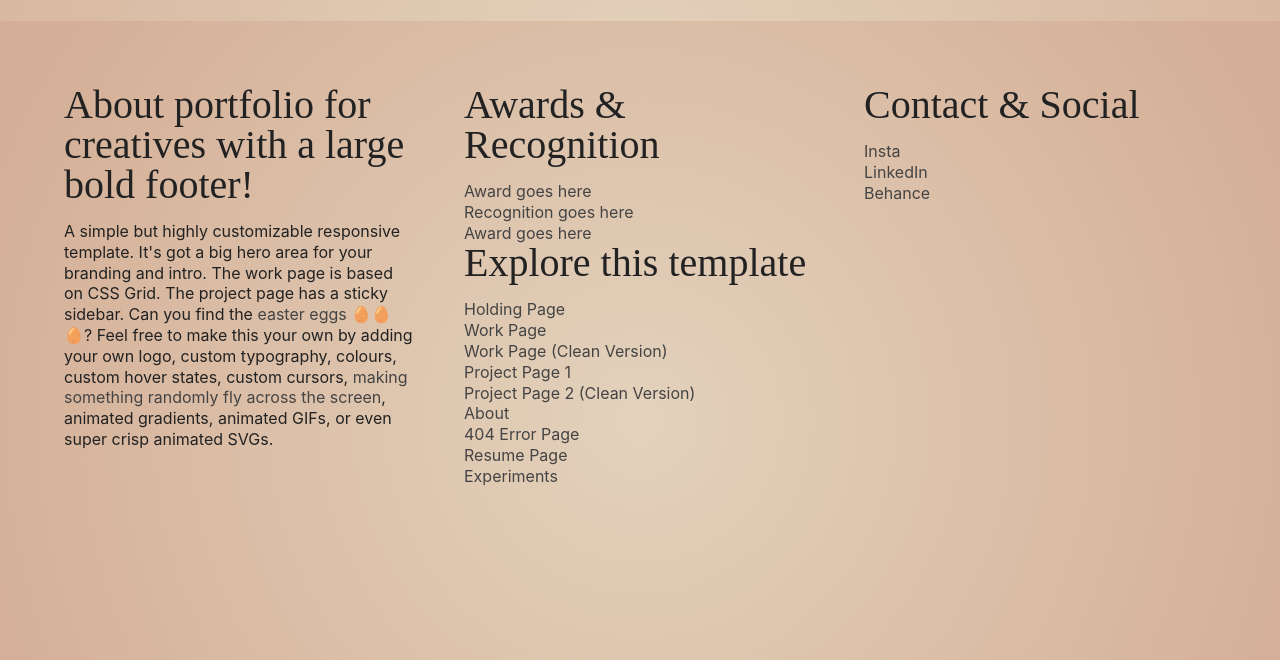
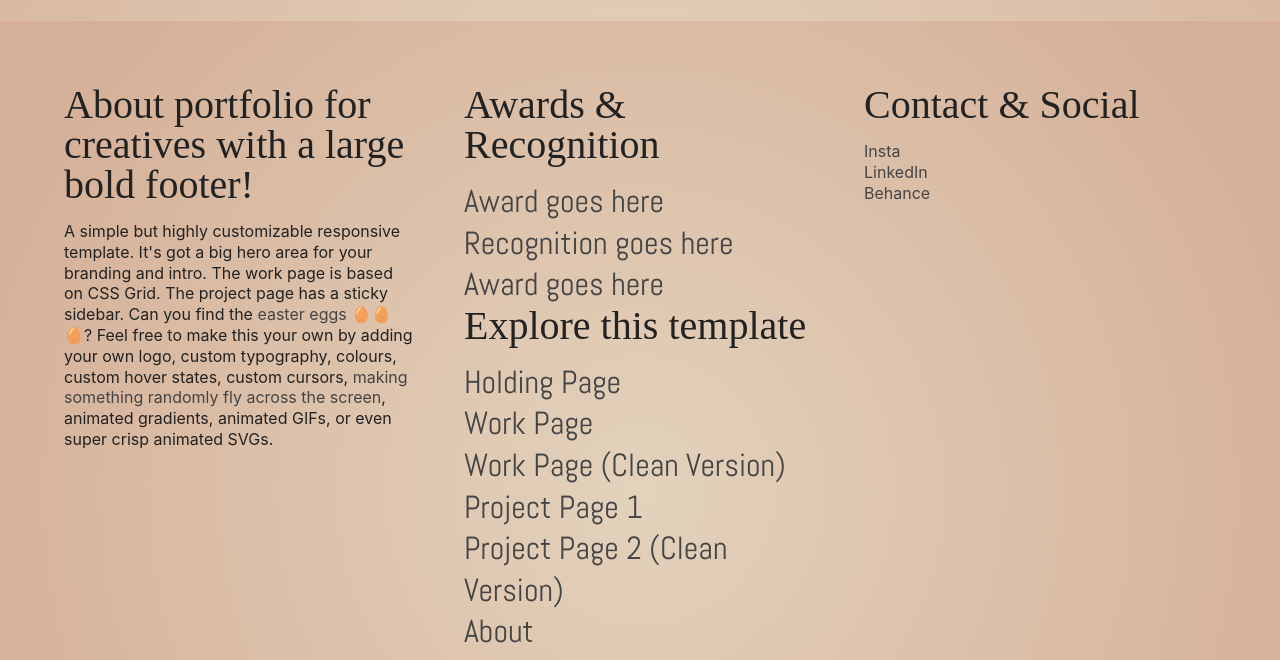
Before and after one commit to DarleneDadson/darlene-sackey-portfolio, a plain HTML site: page blog.html in a window 1280 px wide. Shown: the part 622-1282 px from the top of the page. Drawn offline with nearby package versions, Linux system fonts and the light colour scheme.

Commit message:
.footer-item-2 {     grid-row: 1 / 2;     grid-column: 2 / 3;     font-family: 'Abel', sans-serif;     font-size: 2em;   }

```diff
--- a/styles/style.css
+++ b/styles/style.css
@@ -791,6 +791,8 @@ a.sub-navigation-link:hover {background: var(--accent-color); color: var(--flora
   .footer-item-2 {
     grid-row: 1 / 2;
     grid-column: 2 / 3;
+    font-family: 'Abel', sans-serif;
+    font-size: 2em;
   }
 
   .about-item-3 {
```
